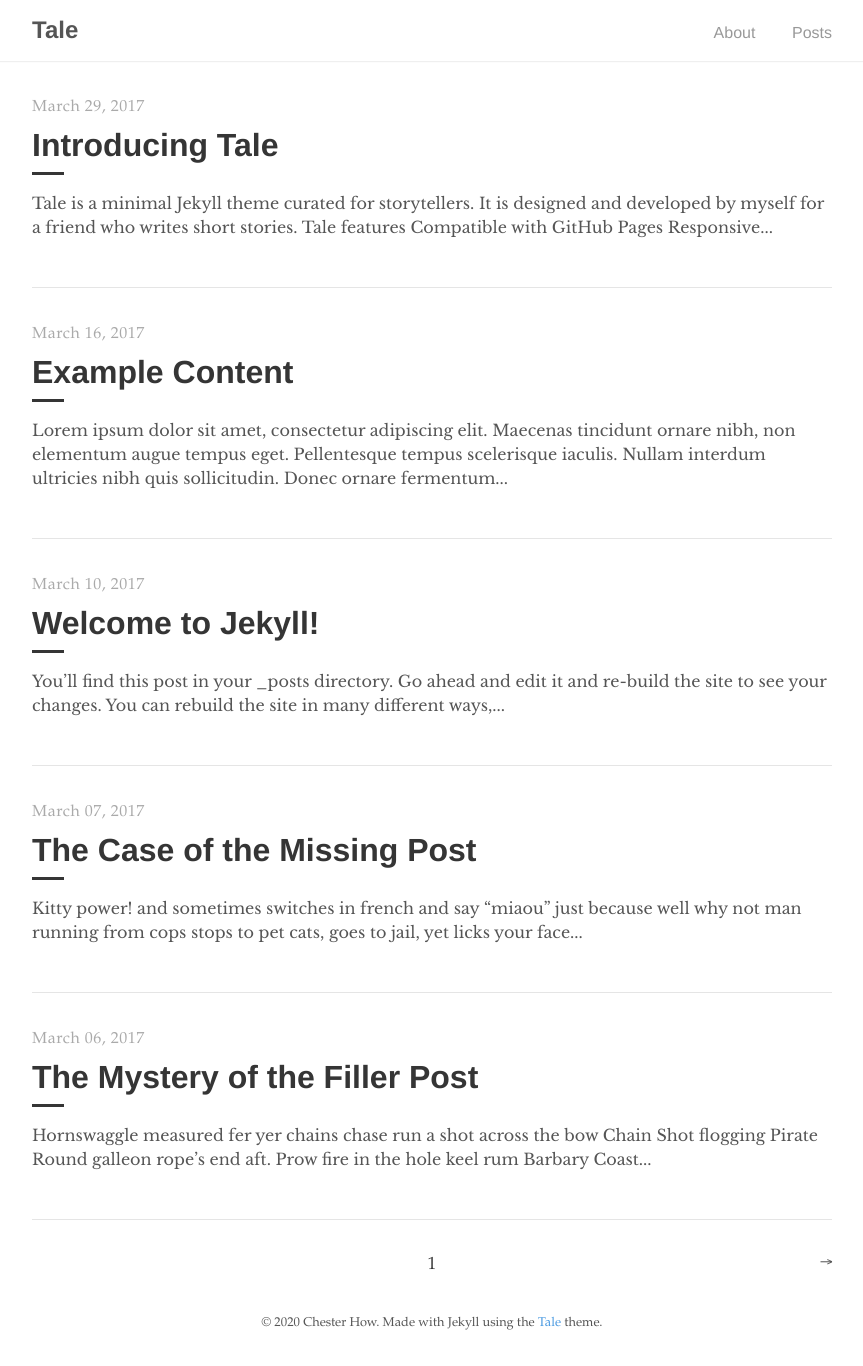
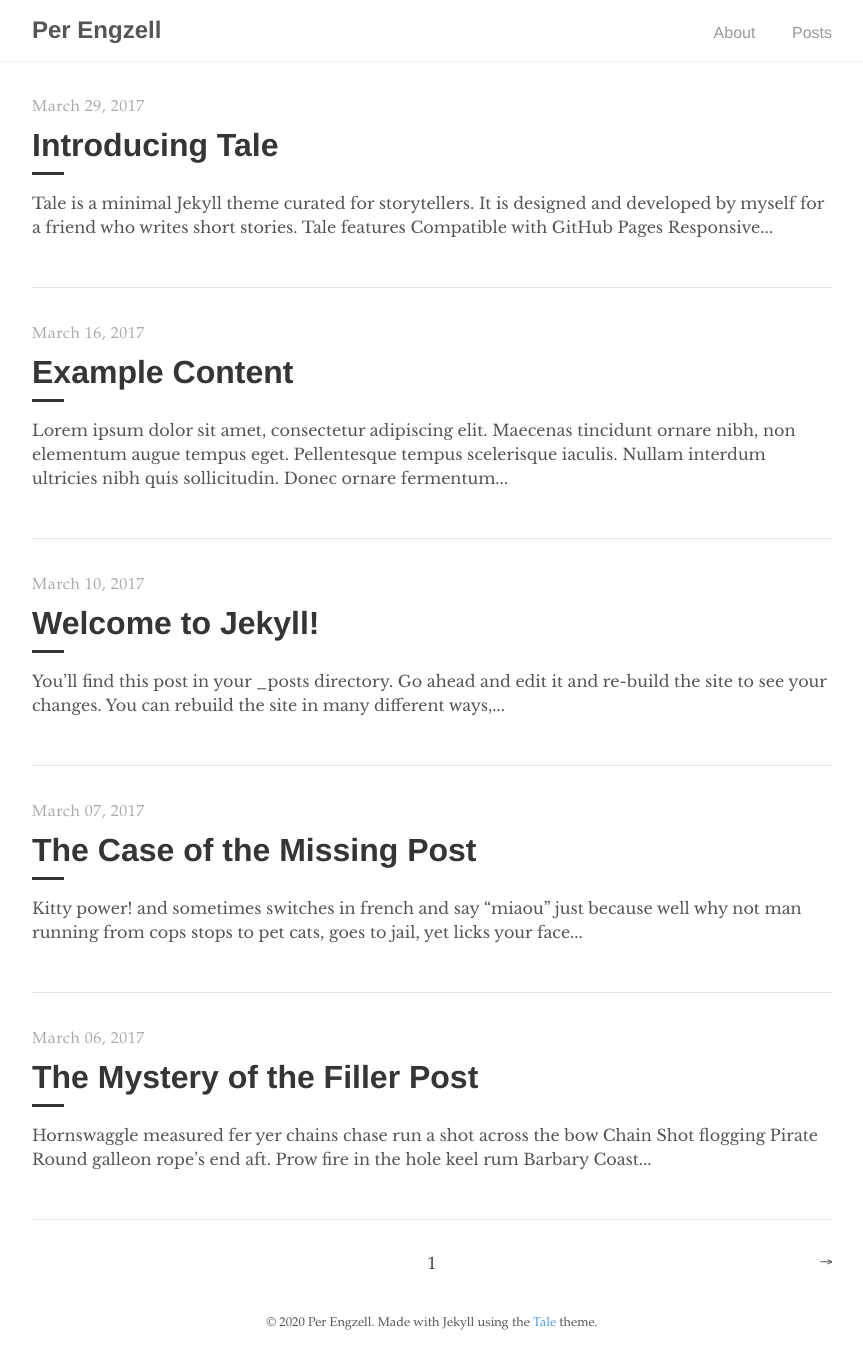
Before and after one commit to pengzell/pengzell.github.io, a Jekyll site: the page built from index.html, in a window 1280 px wide. Shown: the whole page, without its empty margins (208-1071 px from the left). Built offline with Jekyll 4.4.1, drawn with Linux system fonts in a browser that asks for light colours; the list of posts is cut into pages by our own code.

Commit message:
Update _config.yml

```diff
--- a/_config.yml
+++ b/_config.yml
@@ -1,16 +1,16 @@
 # Site settings
-title:          Tale
-description:    "Minimal Jekyll theme for storytellers"
-url:            "https://chesterhow.github.io"
+title:          Per Engzell
+description:    "Prize Research Fellow in Sociology"
+url:            "https://pengzell.github.io"
 
 # Google Analytics
 google_analytics: UA—XXXXXXXX-X
 
 # Author
 author:
-  name:         Chester How
-  url:          https://chester.how
-  email:        chesterhow@gmail.com
+  name:         Per Engzell
+  url:          https://pengzell.github.io
+  email:        per.engzell@nuffield.ox.ac.uk
 
 # Build settings
 markdown:       kramdown
```
